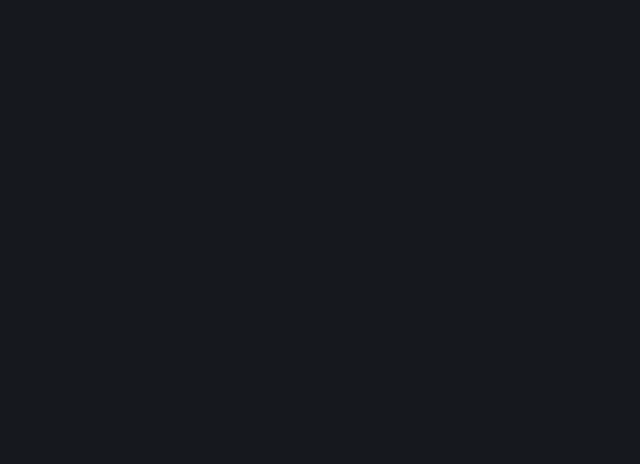
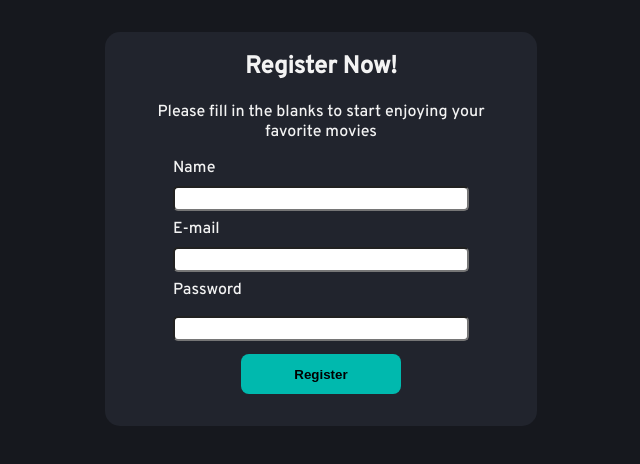
Before and after one commit to AheverMateo/Front-end-PF, a React (Vite) app: page /Register in a window 1280 px wide. Before the commit this address had no page. Shown: the top 464 px of the page, without its empty margins (319-959 px from the left). Built offline with nearby package versions, Linux system fonts and the light colour scheme.

Commit message:
Created Register Form

```diff
--- a/src/App.jsx
+++ b/src/App.jsx
@@ -2,6 +2,7 @@
 import './App.css'
 import { Route, Router, Routes } from "react-router-dom";
 import  NonRegisteredHome  from "./views/NonRegisteredHome/NonRegisteredHome";
+import Register from './components/Register/Register';
 
 function App() {
   //const [count, setCount] = useState(0)
@@ -11,6 +12,7 @@ function App() {
 
       <Routes>
         <Route path="/" element={<NonRegisteredHome />} />
+        <Route path="/Register" element={<Register />} />
 
       </Routes>
     </div>
--- /dev/null
+++ b/src/components/Register/Register.jsx
@@ -0,0 +1,21 @@
+import style from './Register.module.css';
+
+const Register = () => {
+return (
+    <div className={style.main}>
+        <h2>Register Now!</h2>
+        <p>Please fill in the blanks to start enjoying your favorite movies</p>
+        <form>
+            <label htmlFor="">Name</label>
+            <input></input>
+            <label htmlFor="">E-mail</label>
+            <input></input>
+            <label htmlFor="">Password</label><label htmlFor=""></label>
+            <input></input>
+            <button>Register</button>
+        </form>
+    </div>
+)
+}
+
+export default Register;
--- /dev/null
+++ b/src/components/Register/Register.module.css
@@ -0,0 +1,37 @@
+.main {
+    color: #f3f3f3;
+    background-color: #21242D;
+    display: flex;
+    flex-direction: column;
+    align-items: center;
+    justify-content: center;
+    margin: 2rem 26rem;
+    border-radius: 15px;
+    padding-bottom: 2rem;
+}
+.main form {
+    display: flex;
+    flex-direction: column;
+    gap: 0.5rem;
+    padding-top: 1rem;
+}
+.main form input {
+    border-radius: 5px;
+    height: 1.2rem;
+    width: 18rem;
+}
+.main p {
+    padding: 0 2rem;
+    text-align: center;
+    margin: 0;
+}
+.main form button {
+    border-radius: 0.5rem;
+    height: 2.5rem;
+    width: 10rem;
+    margin-top: 5px;
+    align-self: center;
+    font-weight: 600;
+    border: 1px;
+    background-color: #00B9AE;
+}
--- a/src/views/NonRegisteredHome/NonRegisteredHome.module.css
+++ b/src/views/NonRegisteredHome/NonRegisteredHome.module.css
@@ -41,8 +41,3 @@ color:#F3F3F3;
     width: 1286px;
     height: 350px;
 }
-
-.registerButton {
-    color: red;
-    background-color: purple;
-}
```
